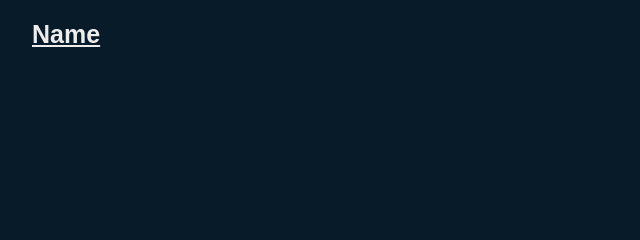
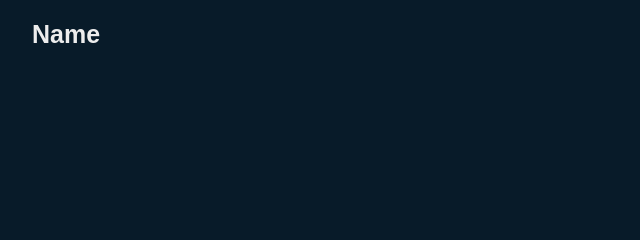
Before and after one commit to Impulse69/Portfolio-template, a plain HTML site: page index.html in a window 1280 px wide. Shown: the top 240 px of the page, 96-736 px from the left. Drawn offline with nearby package versions, Linux system fonts and the light colour scheme.

Commit message:
debugged fix

```diff
--- a/style.css
+++ b/style.css
@@ -26,7 +26,7 @@ body {
 .logo{
     font-size: 25px;
     color: #ededed;
-    text-description: none;
+    text-decoration: none;
     font-weight: 600;
 }
 
```
